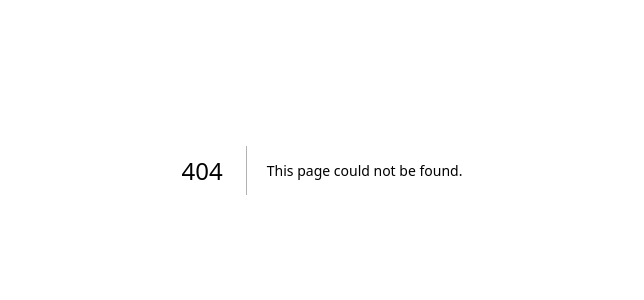
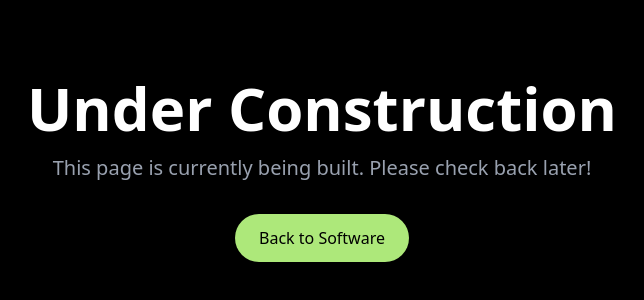
Before and after one commit to mrkreyes21/mrk, a Next.js app in the folder mrkit/: page /under-construction in a window 1280 px wide. Before the commit this address had no page. Shown: the part 230-530 px from the top of the page, without its empty margins (318-962 px from the left). Built offline with nearby package versions, Linux system fonts and the light colour scheme.

Commit message:
feat: under construction page

```diff
--- /dev/null
+++ b/mrkit/src/app/under-construction/page.js
@@ -0,0 +1,29 @@
+'use client';
+import { motion } from 'framer-motion';
+import Link from 'next/link';
+
+export default function UnderConstruction() {
+  return (
+    <div className="min-h-screen bg-black flex items-center justify-center px-4">
+      <motion.div
+        className="text-center"
+        initial={{ opacity: 0, y: 20 }}
+        animate={{ opacity: 1, y: 0 }}
+        transition={{ duration: 0.5 }}
+      >
+        <h1 className="text-4xl md:text-6xl font-bold text-white mb-4">
+          Under Construction
+        </h1>
+        <p className="text-xl text-gray-400 mb-8">
+          This page is currently being built. Please check back later!
+        </p>
+        <Link
+          href="/software"
+          className="inline-block px-6 py-3 bg-[#ade87a] text-black rounded-full hover:opacity-90 transition-opacity"
+        >
+          Back to Software
+        </Link>
+      </motion.div>
+    </div>
+  );
+}
```
